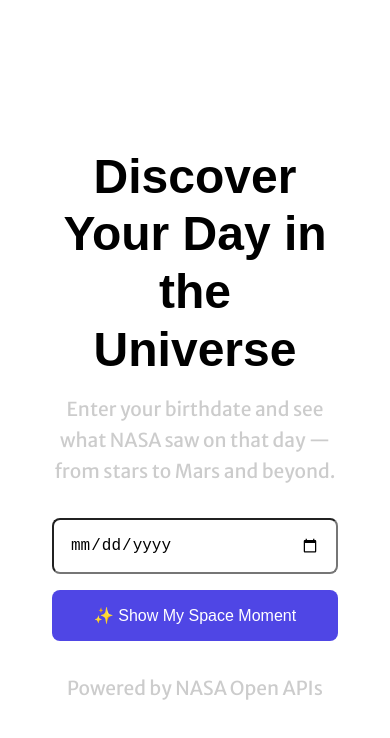
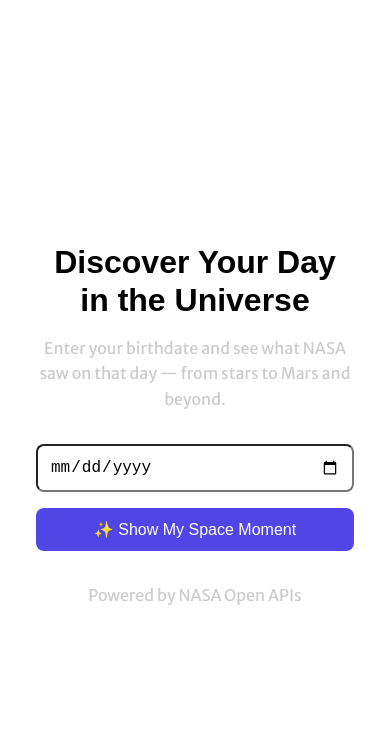
Before and after one commit to DevBadoory/star-born, a plain HTML site: page index.html in a window 390 px wide. Drawn offline with Linux system fonts and the light colour scheme; a script that the page names is missing.

Commit message:
Make hero section mobile-friendly

```diff
--- a/style.css
+++ b/style.css
@@ -104,3 +104,32 @@ a:hover {
   font-size: 0.9rem;
   color: #666;
 }
+
+@media (max-width: 600px) {
+  .hero {
+    padding: 1rem;
+  }
+
+  .hero h1 {
+    font-size: 2rem;
+  }
+
+  .hero p {
+    font-size: 1rem;
+    max-width: 100%;
+  }
+
+  .hero-form {
+    max-width: 100%;
+  }
+
+  .hero-form input,
+  .hero-form button {
+    font-size: 1rem;
+    padding: 0.75rem;
+  }
+
+  .container {
+    padding: 0 10px;
+  }
+}
```
